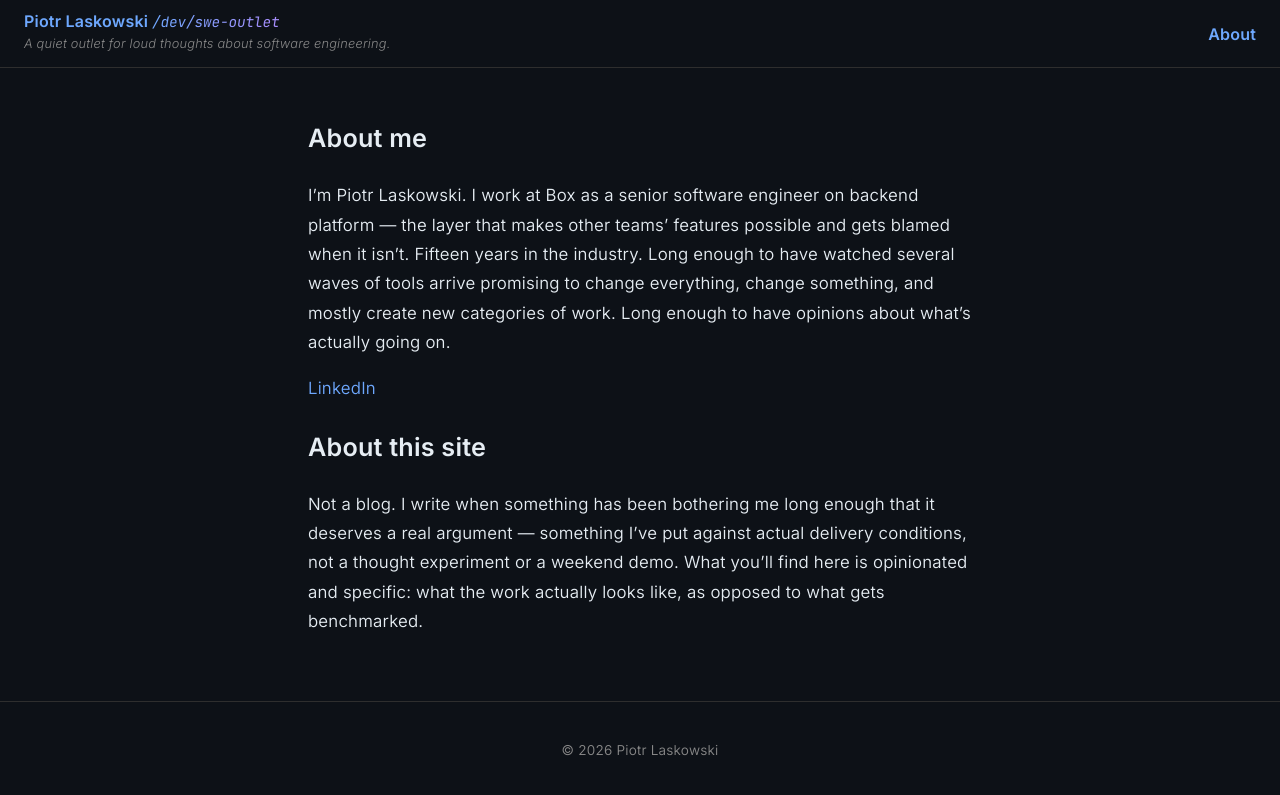
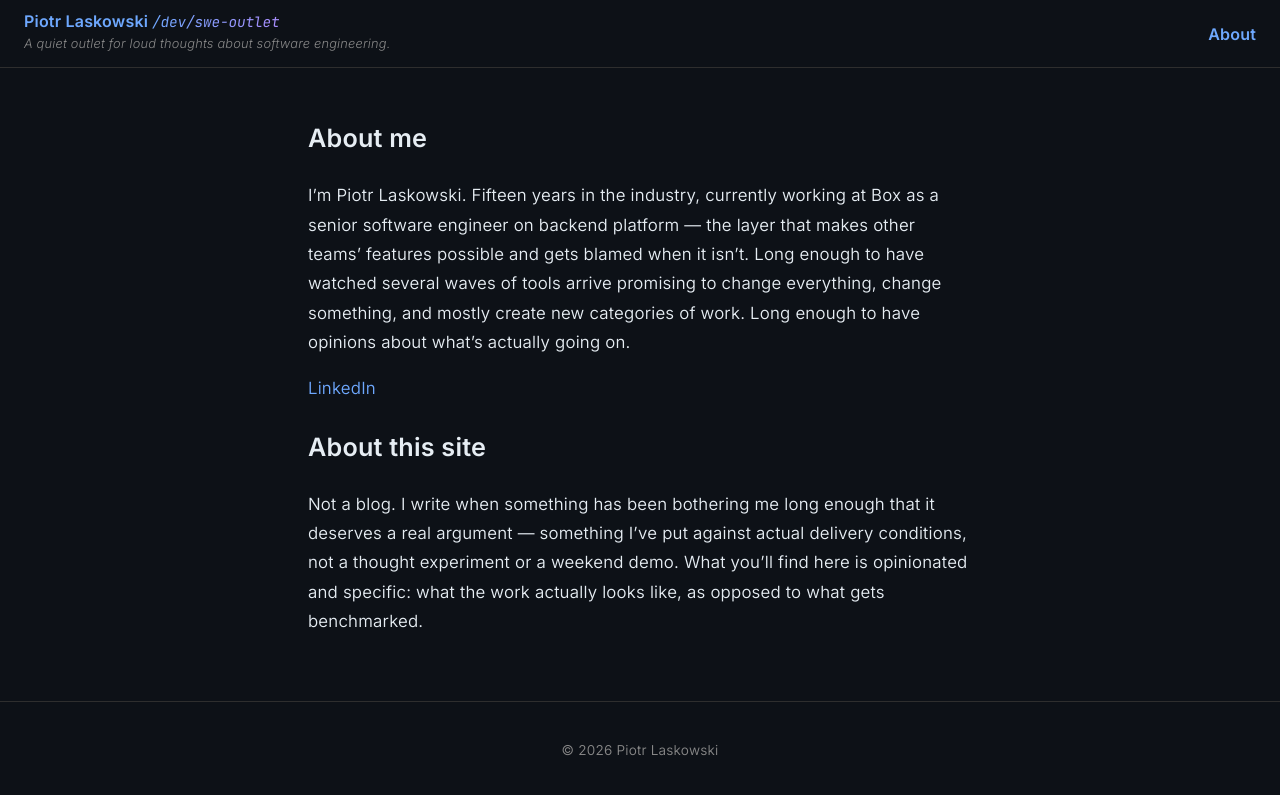
Before and after one commit to plaskowski/plaskowski.github.io, a Jekyll site: the page built from about.md, in a window 1280 px wide. Shown: the top 795 px of the page. Built offline with Jekyll 4.4.1, drawn with Linux system fonts in a browser that asks for light colours.

Commit message:
move 15 years to opening line
Co-authored-by: Cursor <cursoragent@cursor.com>

```diff
--- a/about.md
+++ b/about.md
@@ -5,7 +5,7 @@ title: About
 
 ## About me
 
-I'm Piotr Laskowski. I work at Box as a senior software engineer on backend platform — the layer that makes other teams' features possible and gets blamed when it isn't. Fifteen years in the industry. Long enough to have watched several waves of tools arrive promising to change everything, change something, and mostly create new categories of work. Long enough to have opinions about what's actually going on.
+I'm Piotr Laskowski. Fifteen years in the industry, currently working at Box as a senior software engineer on backend platform — the layer that makes other teams' features possible and gets blamed when it isn't. Long enough to have watched several waves of tools arrive promising to change everything, change something, and mostly create new categories of work. Long enough to have opinions about what's actually going on.
 
 [LinkedIn](https://www.linkedin.com/in/piotr-laskowski-waw/)
 
```
